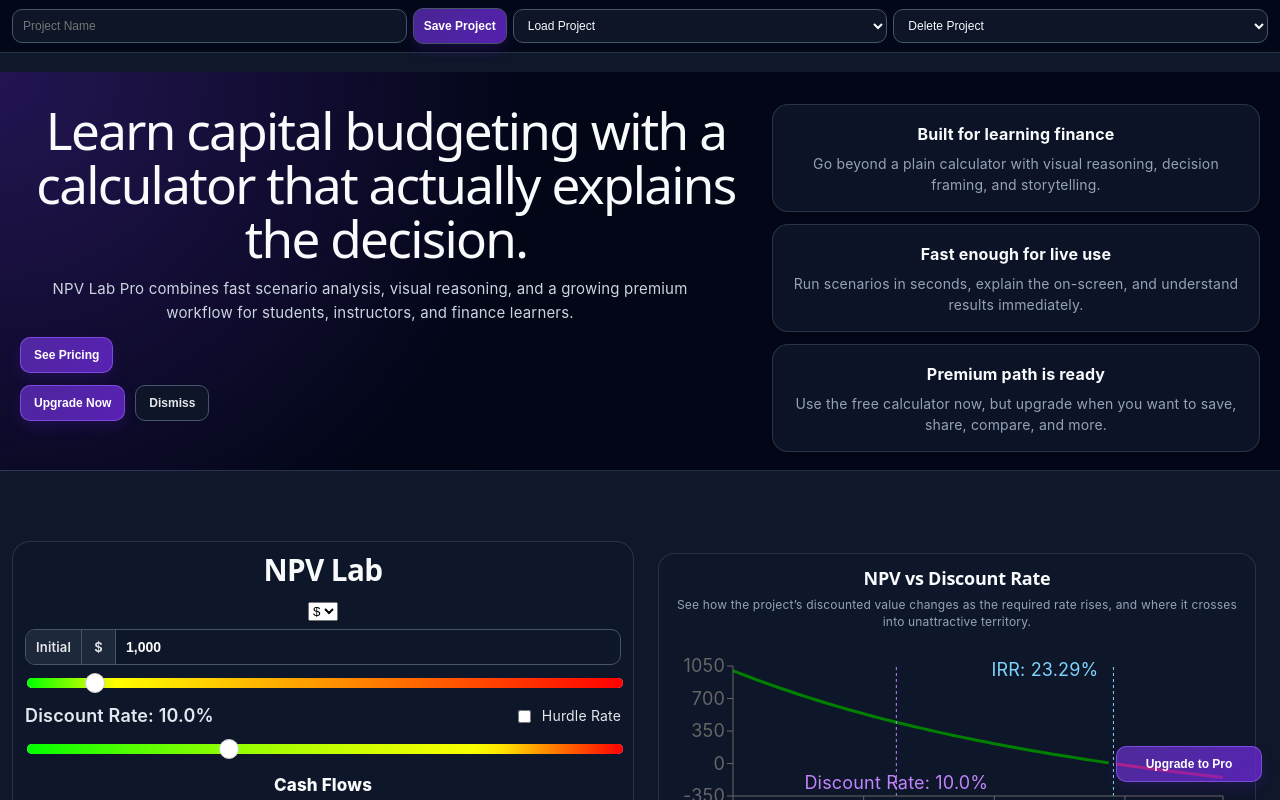
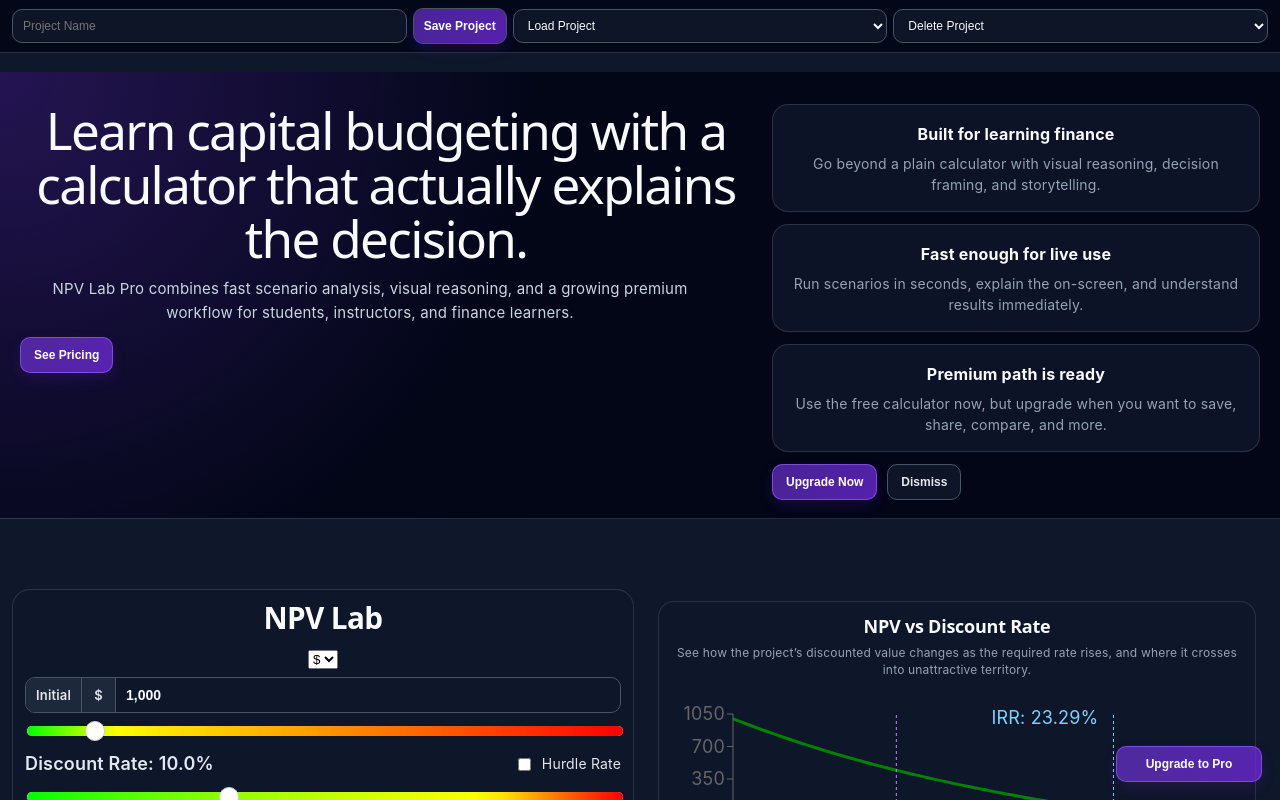
Before and after one commit to armstrma/npv-calculator, a React (Vite) app: page / in a window 1280 px wide. Shown: the top 800 px of the page. Built offline with nearby package versions, Linux system fonts and the light colour scheme.

Commit message:
Move hero footer actions below highlight cards

```diff
--- a/src/App.css
+++ b/src/App.css
@@ -90,6 +90,10 @@
 }
 .upgrade-actions .button-secondary.upgrade-modal-close-bottom {
   margin-left: auto;
+}
+.product-page-grid-wrap {
+  display: grid;
+  gap: 12px;
 }
 .product-page-grid {
   display: grid;
--- a/src/App.jsx
+++ b/src/App.jsx
@@ -775,6 +775,16 @@
               </button>
             </div>
           </div>
+        </div>
+        <div className="product-page-grid-wrap">
+          <div className="product-page-grid">
+            {productHighlights.map((highlight) => (
+              <article key={highlight.title} className="product-highlight-card">
+                <h3>{highlight.title}</h3>
+                <p>{highlight.body}</p>
+              </article>
+            ))}
+          </div>
           <div className="product-page-actions product-page-actions-bottom">
             <button type="button" className="button-primary hero-upgrade-button" onClick={() => setShowUpgradeModal(true)}>
               Upgrade Now
@@ -790,14 +800,6 @@
               Dismiss
             </button>
           </div>
-        </div>
-        <div className="product-page-grid">
-          {productHighlights.map((highlight) => (
-            <article key={highlight.title} className="product-highlight-card">
-              <h3>{highlight.title}</h3>
-              <p>{highlight.body}</p>
-            </article>
-          ))}
         </div>
       </section>
       )}
```
